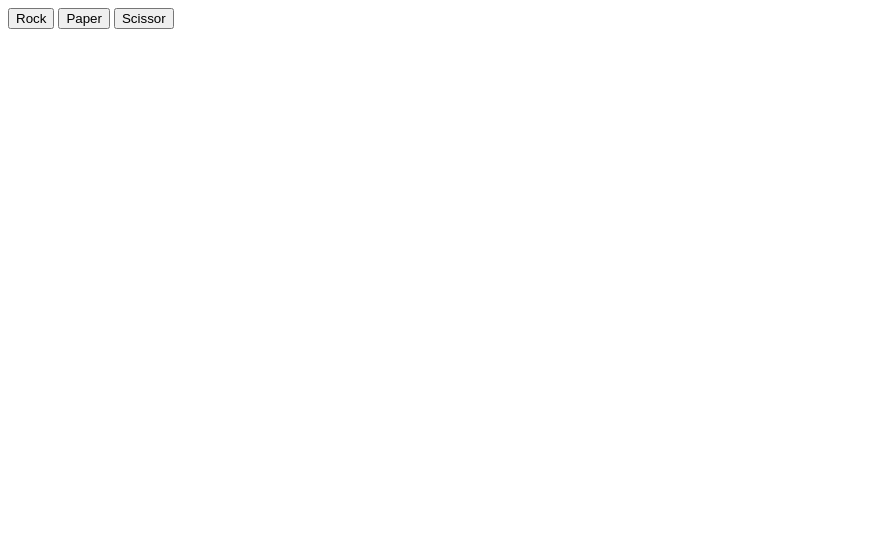
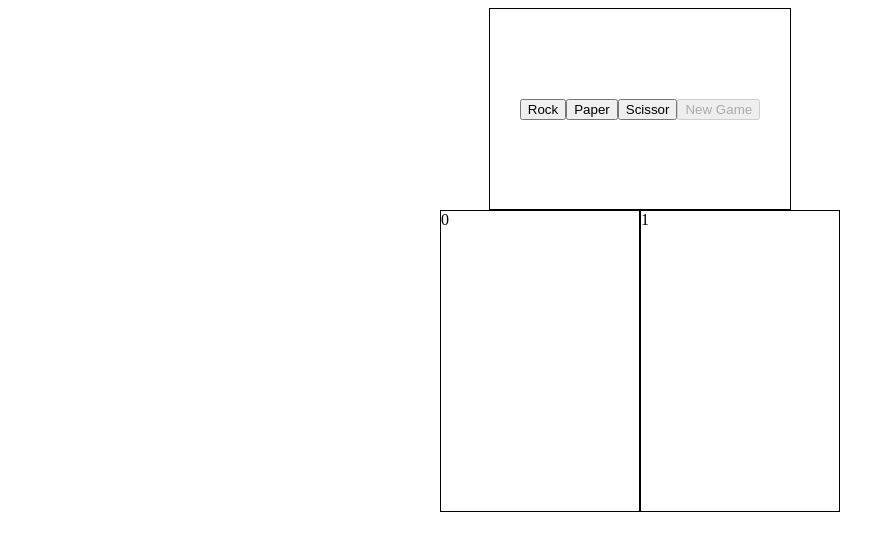
Before and after one commit to Glerts/rock-paper-scissors, a plain HTML site: page index.html in a window 1280 px wide. Both pictures are taken after a click on the button "Rock". Shown: the whole page, without its empty margins (0-895 px from the left). Drawn offline with Linux system fonts and the light colour scheme.

Commit message:
Add score board and some CSS

```diff
--- a/index.html
+++ b/index.html
@@ -1,11 +1,20 @@
 <!DOCTYPE html>
 <html>
     <head>
+        <link rel="stylesheet" href="style.css">
         <script src="script.js" defer></script>
     </head>
     <body>
-        <button id="rock">Rock</button>
-        <button id="paper">Paper</button>
-        <button id="scissor">Scissor</button>
+        <div id="buttons">
+            <button id="rock" class="buttons">Rock</button>
+            <button id="paper" class="buttons">Paper</button>
+            <button id="scissor"  class="buttons">Scissor</button>
+            <button id="newgame">New Game</button>
+        </div>
+        <div id="scoreboard">
+            <div id="player">0</div>
+            <div id="computer">0</div>
+        </div>
+        <div id="score"></div>
     </body>
 </html>
--- a/script.js
+++ b/script.js
@@ -1,14 +1,43 @@
 var playerScore = 0;
 var computerScore = 0;
 var playerSelection;
+const buttons = document.getElementsByClassName("buttons");
+const newGame = document.getElementById("newgame");
+newGame.disabled = true;
+
+function disable(){
+    for (let i = 0; i < buttons.length; i++){
+        buttons[i].disabled = true;
+    }
+    newGame.disabled = false;
+}
+
+function winner(playerScore, computerScore){
+
+    //To chose for winner
+
+    if (playerScore == 5){
+        document.getElementById("score").innerHTML = "You Win!";
+        disable();
+       }else if(computerScore == 5){
+        document.getElementById("score").innerHTML = "Computer Win!";
+        disable();
+    }else{
+        return
+    }
+}
 
 function computerPlay(){
+
+    //For computer chose randomly
+
     const wepons = ["rock","paper","scissors"];
     return wepons[Math.floor(Math.random() * wepons.length)];
 }
 
 function playRound(playerSelection, computerSelection){
 
+    //Game mechanics
 
     if(playerSelection == "rock" && computerSelection == "paper"){
         computerScore += 1;
@@ -36,24 +65,43 @@ function playRound(playerSelection, computerSelection){
         return "It is draw!";
     }
 
+//Buttons coding
 
 document.getElementById("rock").addEventListener("click", function(){
     playerSelection = "rock";
     computerSelection = computerPlay();
-    console.log(playRound(playerSelection,computerSelection))});
+    console.log(playRound(playerSelection,computerSelection));
+    document.getElementById("player").innerHTML = playerScore;
+    document.getElementById("computer").innerHTML = computerScore;
+    winner(playerScore,computerScore);
+});
+
 
 document.getElementById("paper").addEventListener("click", function(){
     playerSelection = "paper";
     computerSelection = computerPlay();
-    console.log(playRound(playerSelection,computerSelection))});
+    console.log(playRound(playerSelection,computerSelection))
+    document.getElementById("player").innerHTML = playerScore;
+    document.getElementById("computer").innerHTML = computerScore;
+    winner(playerScore,computerScore);
+});
 
 document.getElementById("scissor").addEventListener("click", function(){
     playerSelection = "scissors";
     computerSelection = computerPlay();
-    console.log(playRound(playerSelection,computerSelection))});
+    console.log(playRound(playerSelection,computerSelection));
+    document.getElementById("player").innerHTML = playerScore;
+    document.getElementById("computer").innerHTML = computerScore;
+    winner(playerScore,computerScore);
+});
 
-
-if(computerScore == 5){
-    console.log("Computer Win!") ;
-}else if(playerSelection == 5){
-    console.log("You Win!");}
+document.getElementById("newgame").addEventListener("click", function(){
+    for (let i = 0; i < buttons.length; i++){
+        buttons[i].disabled = false;
+    }
+    document.getElementById("player").innerHTML = playerScore = 0;
+    document.getElementById("computer").innerHTML = computerScore = 0;
+    document.getElementById("score").innerHTML = "";
+    newGame.disabled = true;
+    console.clear();
+})
--- /dev/null
+++ b/style.css
@@ -0,0 +1,34 @@
+body{
+    display: flex;
+    flex-direction: column;
+    align-items: center;
+}
+
+#buttons{
+    display: flex;
+    align-items: center;
+    justify-content: center;
+    flex-direction: row;
+    height: 200px;
+    width: 300px;
+    border: solid 1px black;
+}
+
+#scoreboard{
+    display: flex;
+    flex-direction: row;
+    width: 400px;
+    height: 300px;
+}
+
+#player{
+    width: 200px;
+    height: 300px;
+    border: solid 1px black;
+}
+
+#computer{
+    width: 200px;
+    height: 300px;
+    border: solid 1px black;
+}
```
